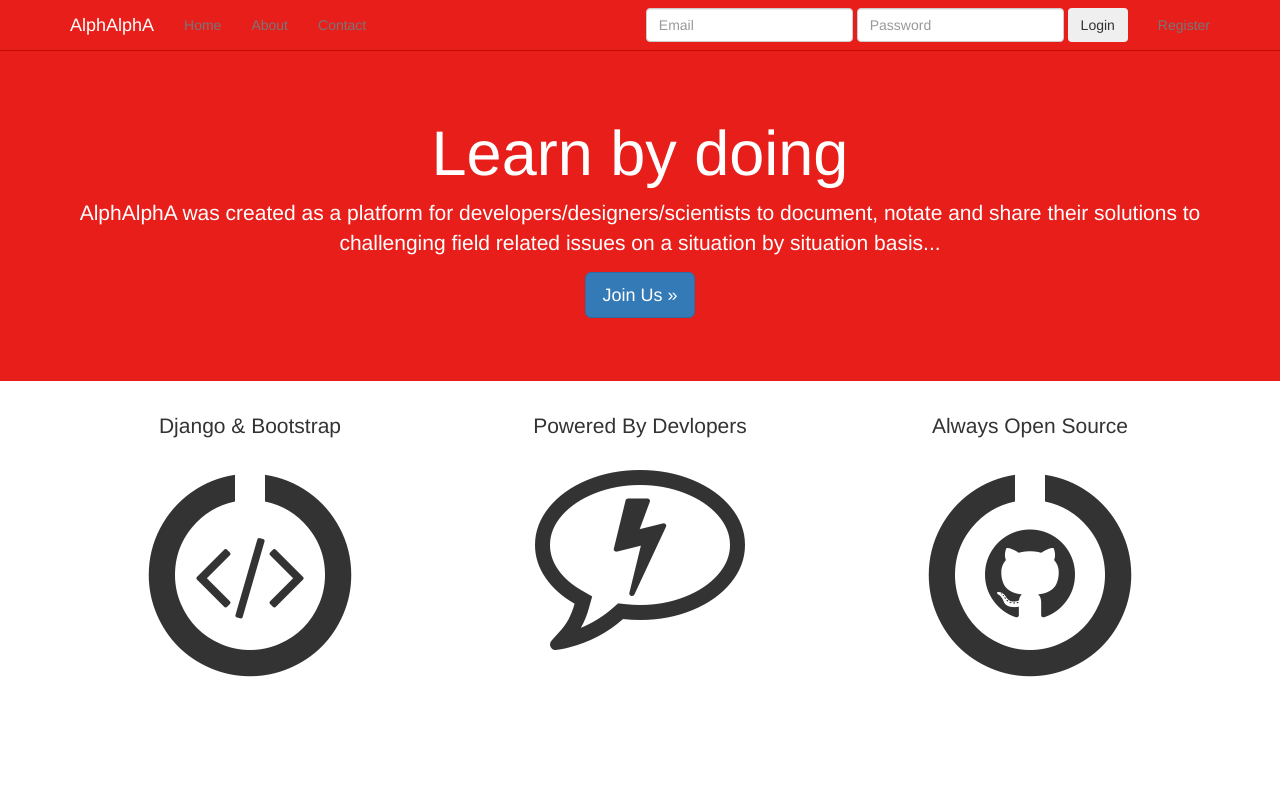
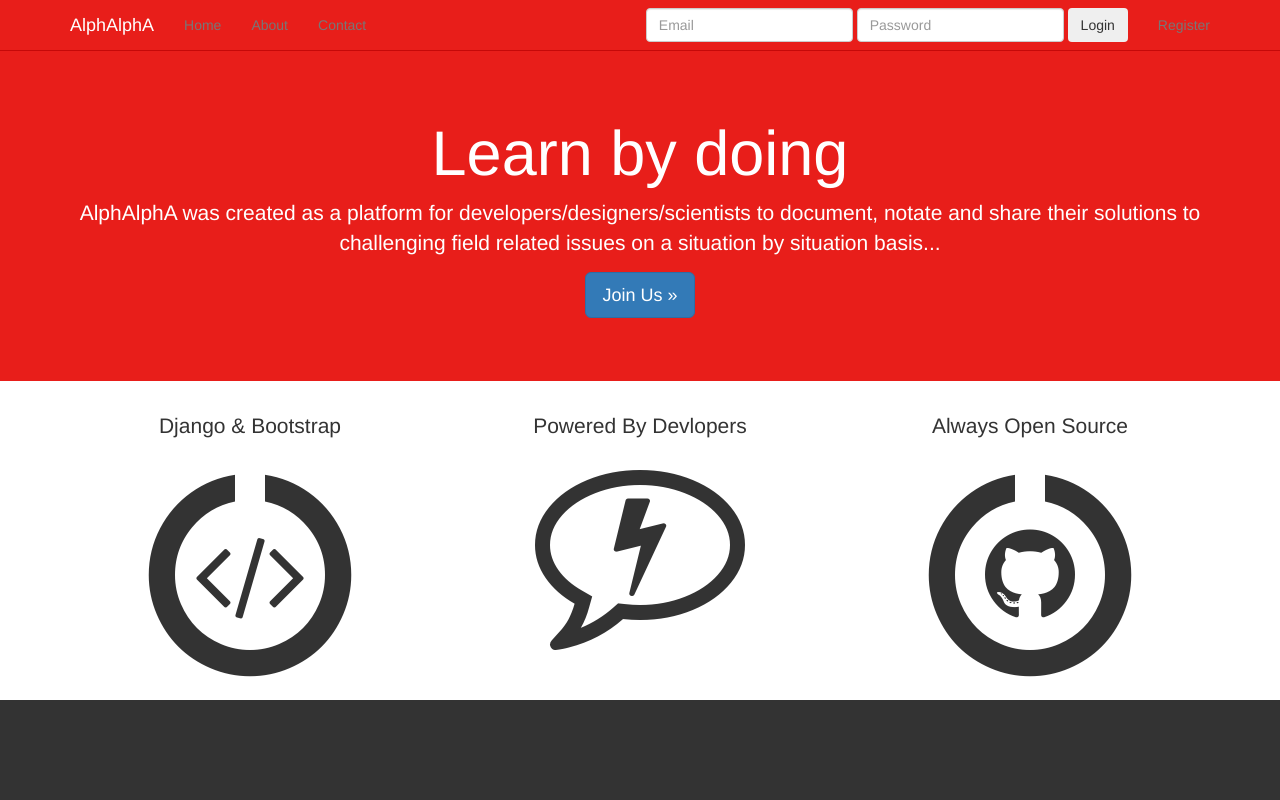
Before and after one commit to N0tY0rUzer/trydjango18, a Django app: template src/templates/home.html in a window 1280 px wide. Run offline with Django 3.2, Linux system fonts and the light colour scheme; the template is opened without the code that fills it, so the values that code supplies are empty; some libraries are stand-ins or nearby versions.

Commit message:
Add footer with css

```diff
--- a/src/static_in_pro/our_static/css/custom.css
+++ b/src/static_in_pro/our_static/css/custom.css
@@ -1,5 +1,25 @@
-body {
-  min-height: 100% !important;
+html,body {
+  margin: 0;
+  padding: 0;
+  height: 100% !important;
+}
+
+.wrapper {
+  /*min-height: 100%;
+  position: relative;*/
+}
+
+.content {
+  padding-bottom: 100px;
+}
+
+.footer {
+  width: 100%;
+  height: 100px;
+  position: absolute;
+  bottom: 0;
+  left: 0;
+  background-color: #333;
 }
 
 .text-align-center {
--- a/src/templates/base.html
+++ b/src/templates/base.html
@@ -42,16 +42,19 @@
     {% endblock %}
 
     <div class="container">
+      <div class="wrapper">
 
       <!-- Blocks mark inheritance area. This 'block' tag will display the jumbotron info from home.html's jumbotron block tag -->
 
 
+      <div class="content">
+      {% block content %}
 
-    {% block content %}
+      {% endblock %}
+      </div>
 
-    {% endblock %}
-
-
+      <div class="footer"></div>
+      </div>
     </div>
 
     {% include 'javascript.html' %}
```
